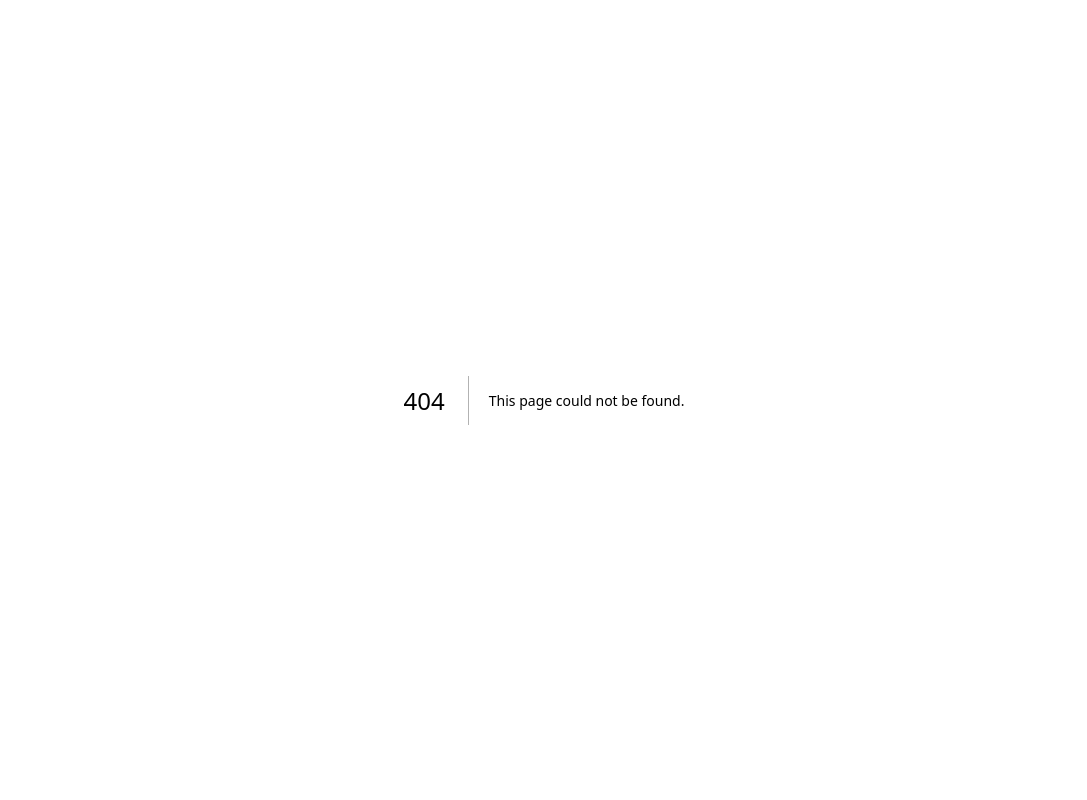
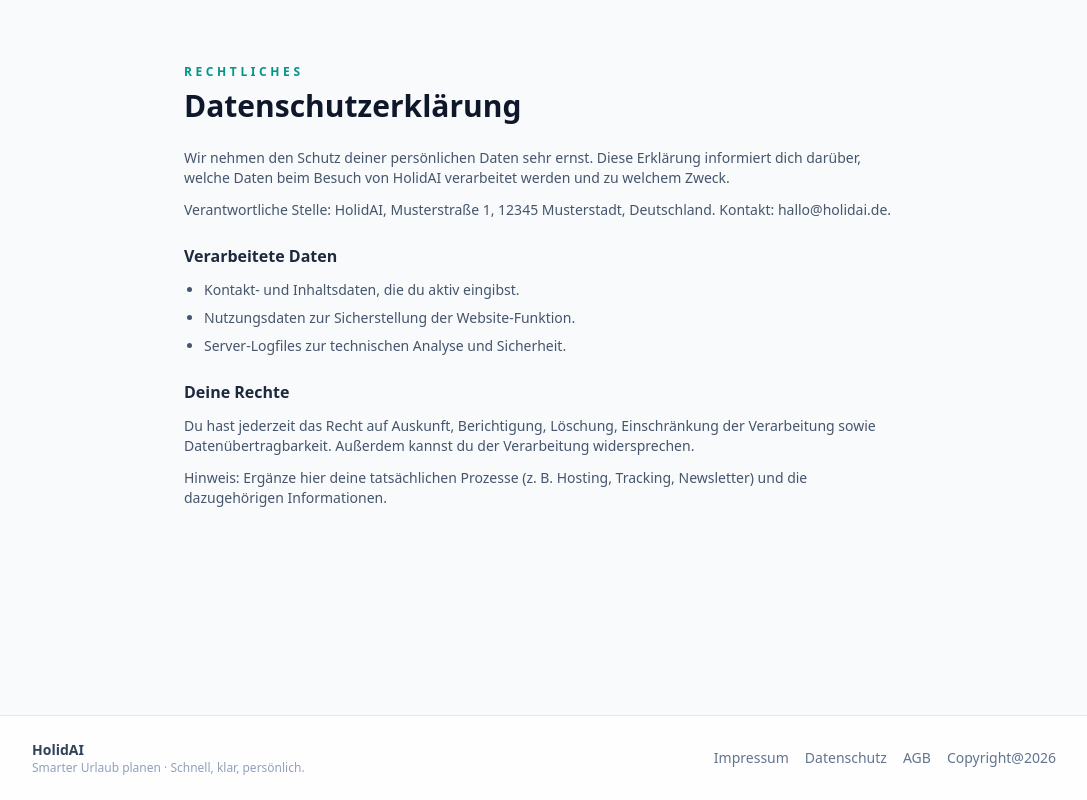
Before and after one commit to Berthapp/HolidAi, a Next.js app: page /datenschutz in a window 1280 px wide. Before the commit this address had no page. Shown: the whole page, without its empty margins (96-1183 px from the left). Built offline with nearby package versions, Linux system fonts and the light colour scheme.

Commit message:
Add footer and legal subpages

```diff
--- /dev/null
+++ b/app/agb/page.tsx
@@ -0,0 +1,46 @@
+export default function AgbPage() {
+  return (
+    <main className="mx-auto flex min-h-[70vh] w-full max-w-3xl flex-col gap-6 px-6 py-16">
+      <header>
+        <p className="text-xs font-semibold uppercase tracking-[0.3em] text-teal-600">
+          Rechtliches
+        </p>
+        <h1 className="mt-2 text-3xl font-semibold text-slate-900">
+          Allgemeine Geschäftsbedingungen (AGB)
+        </h1>
+      </header>
+
+      <section className="space-y-3 text-sm text-slate-600">
+        <p>
+          Diese Allgemeinen Geschäftsbedingungen regeln die Nutzung der HolidAI
+          Plattform. Mit der Nutzung unserer Services erklärst du dich mit den
+          folgenden Bedingungen einverstanden.
+        </p>
+      </section>
+
+      <section className="space-y-3 text-sm text-slate-600">
+        <h2 className="text-base font-semibold text-slate-800">Leistungen</h2>
+        <p>
+          HolidAI stellt KI-gestützte Reisevorschläge bereit. Die bereitgestellten
+          Informationen dienen der Orientierung und ersetzen keine verbindliche
+          Buchungs- oder Rechtsberatung.
+        </p>
+      </section>
+
+      <section className="space-y-3 text-sm text-slate-600">
+        <h2 className="text-base font-semibold text-slate-800">
+          Haftung &amp; Gewährleistung
+        </h2>
+        <p>
+          Wir haften nur für Schäden, die auf vorsätzlicher oder grob fahrlässiger
+          Pflichtverletzung beruhen. Für die Aktualität der Inhalte übernehmen wir
+          keine Gewähr.
+        </p>
+        <p>
+          Hinweis: Bitte ergänze deine spezifischen Bedingungen, Preise und
+          Leistungsbeschreibungen.
+        </p>
+      </section>
+    </main>
+  );
+}
--- /dev/null
+++ b/app/components/Footer.tsx
@@ -0,0 +1,34 @@
+import Link from "next/link";
+
+const footerLinks = [
+  { href: "/impressum", label: "Impressum" },
+  { href: "/datenschutz", label: "Datenschutz" },
+  { href: "/agb", label: "AGB" },
+  { href: "/copyright-2026", label: "Copyright@2026" },
+];
+
+export function Footer() {
+  return (
+    <footer className="border-t border-slate-200 bg-white/80 px-6 py-6 text-sm text-slate-500 backdrop-blur">
+      <div className="mx-auto flex w-full max-w-5xl flex-col items-center justify-between gap-4 text-center sm:flex-row sm:text-left">
+        <div>
+          <p className="font-semibold text-slate-700">HolidAI</p>
+          <p className="text-xs text-slate-400">
+            Smarter Urlaub planen · Schnell, klar, persönlich.
+          </p>
+        </div>
+        <nav aria-label="Rechtliches" className="flex flex-wrap gap-4">
+          {footerLinks.map((link) => (
+            <Link
+              key={link.href}
+              href={link.href}
+              className="transition hover:text-teal-700"
+            >
+              {link.label}
+            </Link>
+          ))}
+        </nav>
+      </div>
+    </footer>
+  );
+}
--- /dev/null
+++ b/app/copyright-2026/page.tsx
@@ -0,0 +1,25 @@
+export default function CopyrightPage() {
+  return (
+    <main className="mx-auto flex min-h-[70vh] w-full max-w-3xl flex-col gap-6 px-6 py-16">
+      <header>
+        <p className="text-xs font-semibold uppercase tracking-[0.3em] text-teal-600">
+          Rechtliches
+        </p>
+        <h1 className="mt-2 text-3xl font-semibold text-slate-900">
+          Copyright@2026
+        </h1>
+      </header>
+
+      <section className="space-y-3 text-sm text-slate-600">
+        <p>
+          © 2026 HolidAI. Alle Rechte vorbehalten. Inhalte, Design und
+          Struktur dieser Website sind urheberrechtlich geschützt.
+        </p>
+        <p>
+          Eine Verwendung außerhalb der gesetzlichen Schranken des
+          Urheberrechts bedarf der vorherigen schriftlichen Zustimmung.
+        </p>
+      </section>
+    </main>
+  );
+}
--- /dev/null
+++ b/app/datenschutz/page.tsx
@@ -0,0 +1,50 @@
+export default function DatenschutzPage() {
+  return (
+    <main className="mx-auto flex min-h-[70vh] w-full max-w-3xl flex-col gap-6 px-6 py-16">
+      <header>
+        <p className="text-xs font-semibold uppercase tracking-[0.3em] text-teal-600">
+          Rechtliches
+        </p>
+        <h1 className="mt-2 text-3xl font-semibold text-slate-900">
+          Datenschutzerklärung
+        </h1>
+      </header>
+
+      <section className="space-y-3 text-sm text-slate-600">
+        <p>
+          Wir nehmen den Schutz deiner persönlichen Daten sehr ernst. Diese
+          Erklärung informiert dich darüber, welche Daten beim Besuch von
+          HolidAI verarbeitet werden und zu welchem Zweck.
+        </p>
+        <p>
+          Verantwortliche Stelle: HolidAI, Musterstraße 1, 12345 Musterstadt,
+          Deutschland. Kontakt: hallo@holidai.de.
+        </p>
+      </section>
+
+      <section className="space-y-3 text-sm text-slate-600">
+        <h2 className="text-base font-semibold text-slate-800">
+          Verarbeitete Daten
+        </h2>
+        <ul className="list-disc space-y-2 pl-5">
+          <li>Kontakt- und Inhaltsdaten, die du aktiv eingibst.</li>
+          <li>Nutzungsdaten zur Sicherstellung der Website-Funktion.</li>
+          <li>Server-Logfiles zur technischen Analyse und Sicherheit.</li>
+        </ul>
+      </section>
+
+      <section className="space-y-3 text-sm text-slate-600">
+        <h2 className="text-base font-semibold text-slate-800">Deine Rechte</h2>
+        <p>
+          Du hast jederzeit das Recht auf Auskunft, Berichtigung, Löschung,
+          Einschränkung der Verarbeitung sowie Datenübertragbarkeit. Außerdem
+          kannst du der Verarbeitung widersprechen.
+        </p>
+        <p>
+          Hinweis: Ergänze hier deine tatsächlichen Prozesse (z. B. Hosting,
+          Tracking, Newsletter) und die dazugehörigen Informationen.
+        </p>
+      </section>
+    </main>
+  );
+}
--- /dev/null
+++ b/app/impressum/page.tsx
@@ -0,0 +1,44 @@
+export default function ImpressumPage() {
+  return (
+    <main className="mx-auto flex min-h-[70vh] w-full max-w-3xl flex-col gap-6 px-6 py-16">
+      <header>
+        <p className="text-xs font-semibold uppercase tracking-[0.3em] text-teal-600">
+          Rechtliches
+        </p>
+        <h1 className="mt-2 text-3xl font-semibold text-slate-900">Impressum</h1>
+      </header>
+
+      <section className="space-y-3 text-sm text-slate-600">
+        <p className="font-semibold text-slate-700">HolidAI</p>
+        <p>
+          Musterstraße 1
+          <br />
+          12345 Musterstadt
+          <br />
+          Deutschland
+        </p>
+        <p>
+          Vertreten durch: Max Mustermann
+          <br />
+          E-Mail: hallo@holidai.de
+          <br />
+          Telefon: +49 123 456 789
+        </p>
+      </section>
+
+      <section className="space-y-3 text-sm text-slate-600">
+        <h2 className="text-base font-semibold text-slate-800">
+          Verantwortlich für den Inhalt
+        </h2>
+        <p>
+          Verantwortlich nach § 55 Abs. 2 RStV: Max Mustermann, Musterstraße 1,
+          12345 Musterstadt.
+        </p>
+        <p>
+          Hinweis: Bitte ersetze die Platzhalter durch die korrekten Angaben
+          deines Unternehmens.
+        </p>
+      </section>
+    </main>
+  );
+}
--- a/app/layout.tsx
+++ b/app/layout.tsx
@@ -2,6 +2,7 @@ import type { Metadata, Viewport } from "next";
 import { Geist, Geist_Mono } from "next/font/google";
 import "./globals.css";
 import { PlanProvider } from "./lib/plan-store";
+import { Footer } from "./components/Footer";
 
 const geistSans = Geist({
   variable: "--font-geist-sans",
@@ -42,7 +43,12 @@ export default function RootLayout({
       <body
         className={`${geistSans.variable} ${geistMono.variable} bg-slate-50 text-slate-900 antialiased`}
       >
-        <PlanProvider>{children}</PlanProvider>
+        <PlanProvider>
+          <div className="flex min-h-screen flex-col">
+            <div className="flex-1">{children}</div>
+            <Footer />
+          </div>
+        </PlanProvider>
       </body>
     </html>
   );
```
